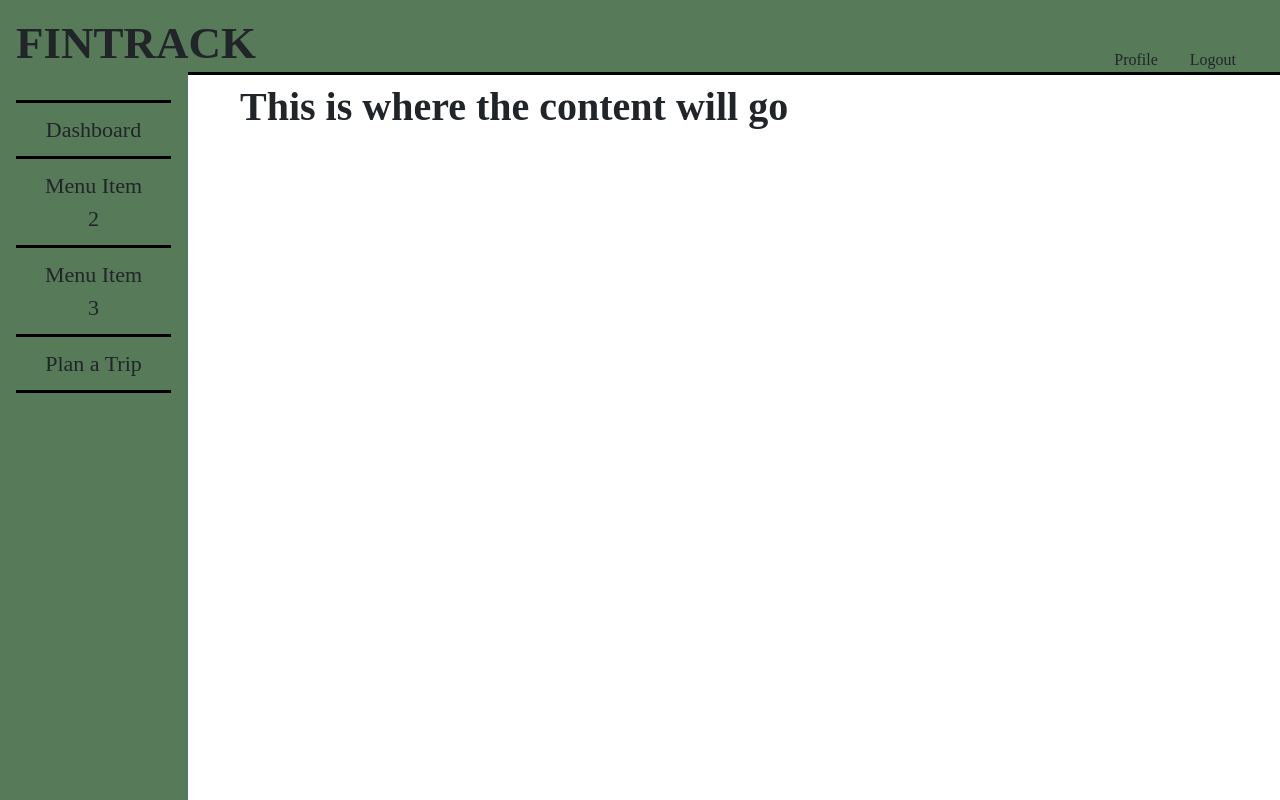
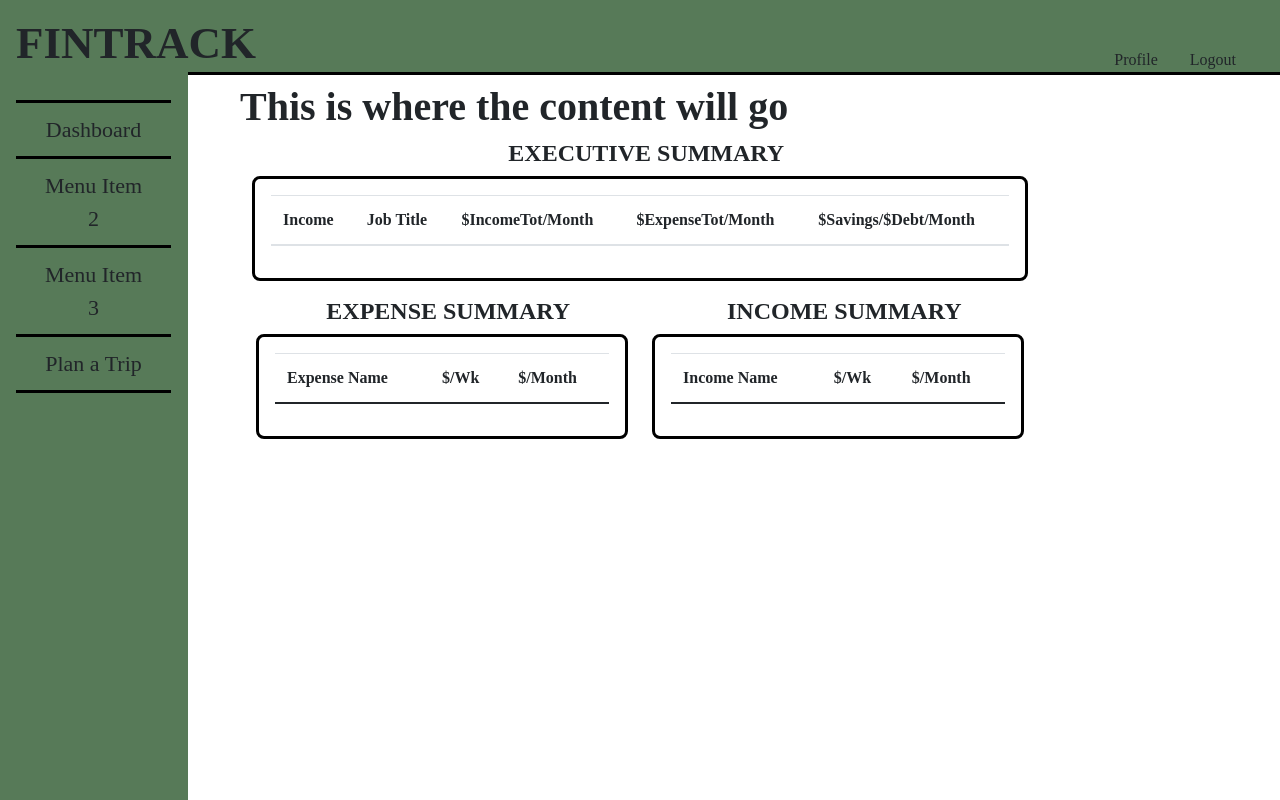
Before and after one commit to jacksonhuish88/PiggyBank, a React (Create React App) app in the folder client/: page / in a window 1280 px wide. Built offline with nearby package versions, Linux system fonts and the light colour scheme.

Commit message:
expense/income summaries

```diff
--- a/client/src/App.js
+++ b/client/src/App.js
@@ -5,7 +5,7 @@ function App() {
   return (
     <>
       <Layout>
-        <h1>This is where content will go</h1>
+        <h1>This is where content GRAPHS will go</h1>
       </Layout>
     </>
   );
--- /dev/null
+++ b/client/src/components/Expenses/ExecutiveSummary.js
@@ -0,0 +1,28 @@
+import './ExecutiveSummary.css';
+import '../../App.css';
+
+const ExecutiveSummary = () => {
+    return (
+        <div>
+            <div class="col-12 mx-auto">
+                <h4>EXECUTIVE SUMMARY</h4>
+                <div class="chart table-responsive">
+                    <table class="table">
+                        <thead>
+                        <tr>
+                            <th scope="col">Income</th>
+                            <th scope="col">Job Title</th>
+                            <th scope="col">$IncomeTot/Month</th>
+                            <th scope="col">$ExpenseTot/Month</th>
+                            <th scope="col">$Savings/$Debt/Month</th>
+                        </tr>
+                        </thead>
+                    </table>
+                </div>
+            </div>
+        </div>
+
+    )
+}
+
+export default ExecutiveSummary;
--- /dev/null
+++ b/client/src/components/Expenses/ExpenseSummary.js
@@ -0,0 +1,25 @@
+import './ExpenseSummary.css';
+import '../../App.css';
+
+const ExpenseSummary = () => {
+    return (
+        <div>
+                <h4>EXPENSE SUMMARY</h4>
+                <div class="chart table-responsive">
+                    <table class="table">
+                        <thead>
+                        <tr>
+                            <th scope="col">Expense Name</th>
+                            <th scope="col">$/Wk</th>
+                            <th scope="col">$/Month</th>
+                        </tr>
+                        </thead>
+                        <tbody id='expensesummary'>
+                        </tbody>
+                    </table>
+                </div>
+        </div>
+    )
+}
+
+export default ExpenseSummary;
--- /dev/null
+++ b/client/src/components/Incomes/IncomeSummary.js
@@ -0,0 +1,25 @@
+import './IncomeSummary.css';
+import '../../App.css';
+
+const IncomeSummary = () => {
+    return (
+        <div>
+            <h4>INCOME SUMMARY</h4>
+            <div class="chart table-responsive">
+                <table class="table">
+                    <thead>
+                    <tr>
+                        <th scope="col">Income Name</th>
+                        <th scope="col">$/Wk</th>
+                        <th scope="col">$/Month</th>
+                    </tr>
+                    </thead>
+                    <tbody id='incomesummary'>
+                    </tbody>
+                </table>
+            </div>
+        </div>
+    )
+}
+
+export default IncomeSummary;
--- a/client/src/components/Layout/AdminNav.js
+++ b/client/src/components/Layout/AdminNav.js
@@ -1,4 +1,8 @@
 import './AdminNav.css';
+import ExecutiveSummary from '../Expenses/ExecutiveSummary';
+import ExpenseSummary from '../Expenses/ExpenseSummary';
+import IncomeSummary from '../Incomes/IncomeSummary';
+
 
 const AdminNav = () => {
     return (
@@ -21,10 +25,19 @@ const AdminNav = () => {
                         <div style={{borderBottom: "solid black"}}>Plan a Trip</div>
                     </div>
                 </div>
-        </nav>
-        <div className="container-flex py-2" style={{padding: "15rem"}}>
-            <h1>This is where the content will go</h1>
-        </div>
+            </nav>
+            <div className="container-flex py-2" style={{padding: "15rem"}}>
+                <h1>This is where the content will go</h1>
+                <ExecutiveSummary />
+                <div className='row'>
+                    <div className='col 6'>
+                        <ExpenseSummary />
+                    </div>
+                    <div className='col 6'>
+                        <IncomeSummary />
+                    </div>
+                </div>
+            </div>
         </div>
     )
 }
```
Also changed, not shown: client/src/components/Expenses/ExecutiveSummary.css (added), client/src/components/Expenses/ExpenseSummary.css (added), client/src/components/Incomes/IncomeSummary.css (added).
